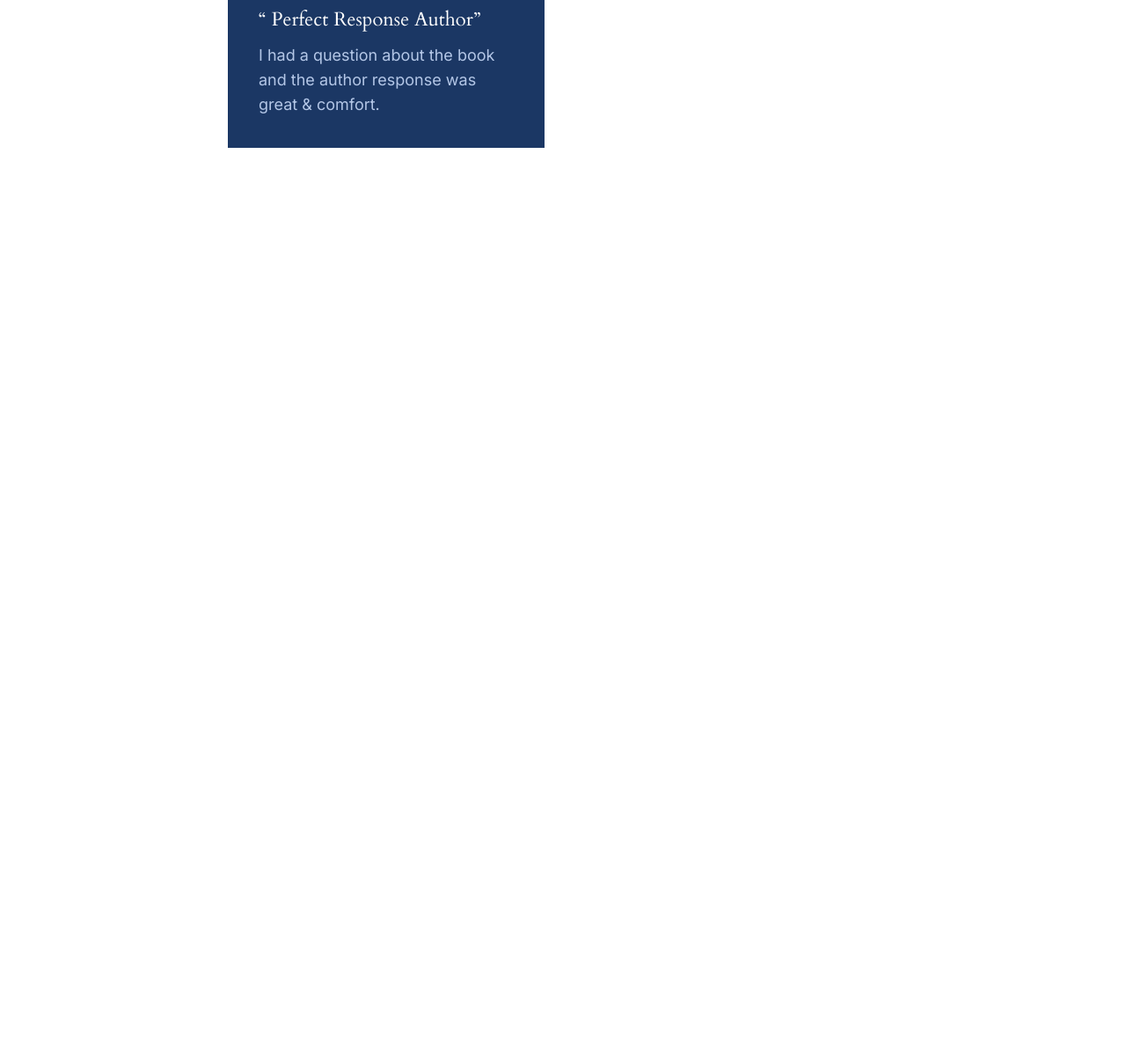
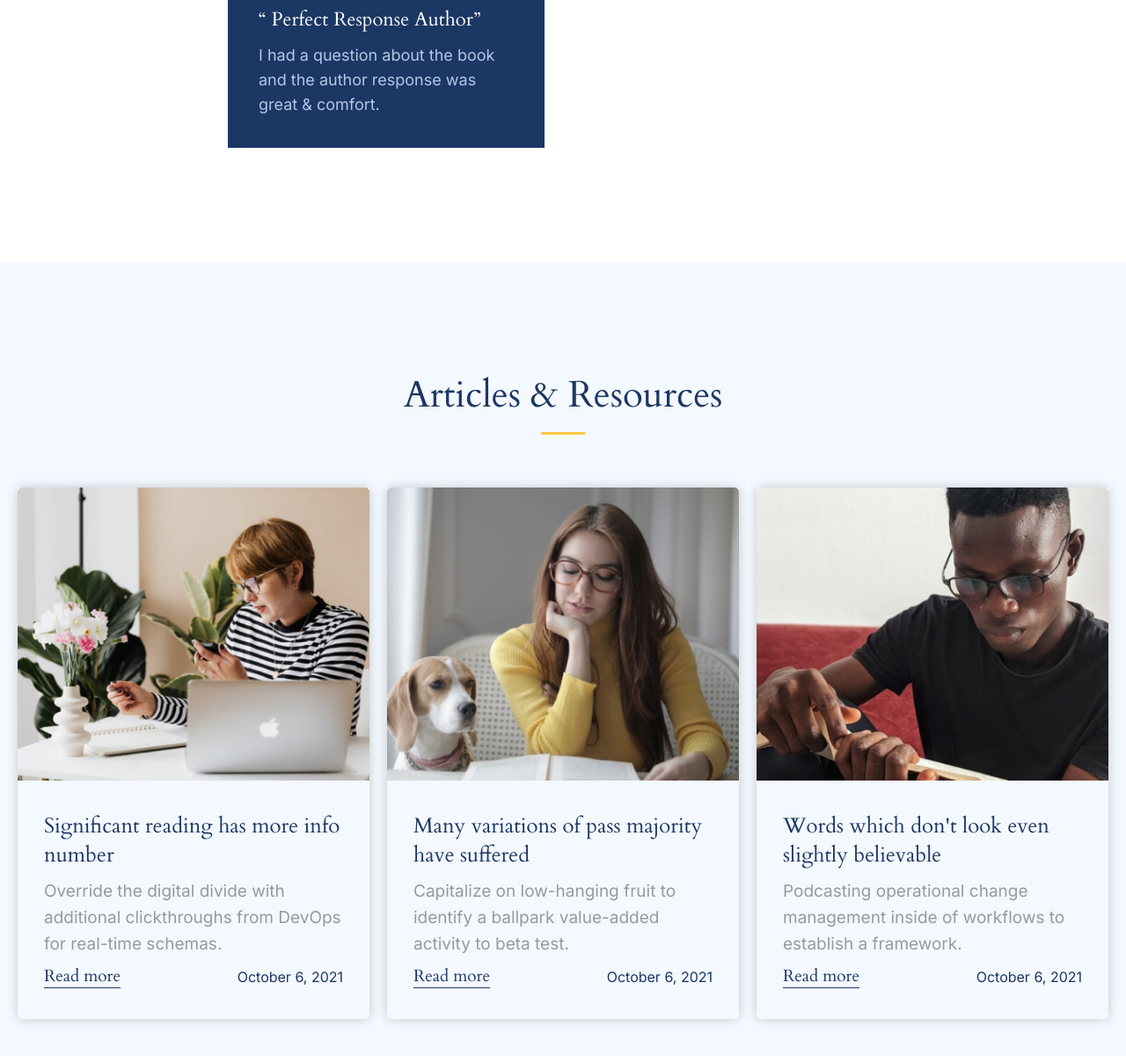
Before and after one commit to dobryimelnik/writer, a plain HTML site: page index.html in a window 1280 px wide. Shown: the part 8747-9947 px from the top of the page at 88% size. Before the commit the page ends 9045 px from the top, so only its background shows below. Drawn offline with Linux system fonts and the light colour scheme.

Commit message:
added articles section

```diff
--- a/css/main.css
+++ b/css/main.css
@@ -626,3 +626,67 @@ body {
     color: #b4c7e7;
 }
 /* .testimonials======== */
+
+/* articles============= */
+.articles {
+    background-color: #f4f8ff;
+    padding: 126px 20px;
+}
+.articles_title {
+    margin-bottom: 80px;
+}
+.articles_list {
+    display: flex;
+    flex-wrap: wrap;
+    justify-content: center;
+    column-gap: 20px;
+    row-gap: 40px;
+}
+.articles_item {
+    max-width: 400px;
+    box-shadow: 0px 0px 13px rgba(0, 0, 0, 0.2);
+    border-radius: 5px;
+}
+.article_image {
+    max-width: 400px;
+}
+.article_content {
+    padding: 35px 30px;
+    display: flex;
+    flex-direction: column;
+    row-gap: 10px;
+}
+.article_heading {
+    font-size: 24px;
+    line-height: 33px;
+    color: #1b3764;
+    font-family: 'Cardo', serif;
+}
+.article_link {
+    color: inherit;
+}
+.article_descr {
+    font-size: 19px;
+    line-height: 30px;
+    color: #969aa0;
+}
+.article_wrapper {
+    display: flex;
+    justify-content: space-between;
+    flex-wrap: wrap;
+}
+.more_link {
+    font-size: 19px;
+    line-height: 22px;
+    color: #1b3764;
+    font-family: 'Cardo', serif;
+    display: inline-block;
+    border-bottom: 1px solid #1b3764;
+}
+.article_date {
+    font-size: 16px;
+    line-height: 25px;
+    color: #1b3764;
+    display: inline-block;
+}
+/* /articles============ */
--- a/index.html
+++ b/index.html
@@ -475,6 +475,66 @@
             <!-- /container -->
         </section>
         <!-- /testimonials -->
+
+        <section class="articles">
+            <h2 class="section_title articles_title">Articles & Resources</h2>
+            <ul class="articles_list" role="list">
+                <li class="articles_item">
+                    <img class="article_image" src="./img/articles/article-1.jpg" alt="Significant reading has more info number">
+                    <div class="article_content">
+                        <h3 class="article_heading">
+                            <a class="article_link" href="#!">Significant reading has more info number</a>
+                        </h3>
+                        <p class="article_descr">
+                            Override the digital divide with additional clickthroughs from DevOps for real-time schemas.
+                        </p>
+                        <div class="article_wrapper">
+                            <a class="more_link" href="#!">Read more</a>
+                            <span class="article_date">October 6, 2021</span>
+                        </div>
+                        <!-- /article_wrapper -->
+                    </div>
+                    <!-- /article_content -->
+                </li>
+                <!-- /articles_item -->
+                <li class="articles_item">
+                    <img class="article_image" src="./img/articles/article-2.jpg" alt="Many variations of pass majority have suffered">
+                    <div class="article_content">
+                        <h3 class="article_heading">
+                            <a class="article_link" href="#!">Many variations of pass majority have suffered</a>
+                        </h3>
+                        <p class="article_descr">
+                            Capitalize on low-hanging fruit to identify a ballpark value-added activity to beta test.
+                        </p>
+                        <div class="article_wrapper">
+                            <a class="more_link" href="#!">Read more</a>
+                            <span class="article_date">October 6, 2021</span>
+                        </div>
+                        <!-- /article_wrapper -->
+                    </div>
+                    <!-- /article_content -->
+                </li>
+                <!-- /articles_item -->
+                <li class="articles_item">
+                    <img class="article_image" src="./img/articles/article-3.jpg" alt="Words which don't look even slightly believable">
+                    <div class="article_content">
+                        <h3 class="article_heading"><a class="article_link" href="#!">Words which don't look even slightly believable</a></h3>
+                        <p class="article_descr">
+                            Podcasting operational change management inside of workflows to establish a framework.
+                        </p>
+                        <div class="article_wrapper">
+                            <a class="more_link" href="#!">Read more</a>
+                            <span class="article_date">October 6, 2021</span>
+                        </div>
+                        <!-- /article_wrapper -->
+                    </div>
+                    <!-- /article_content -->
+                </li>
+                <!-- /articles_item -->
+            </ul>
+            <!-- /articles_list -->
+        </section>
+        <!-- /articles -->
     </main>
     <!-- /main -->
 </body>
```
